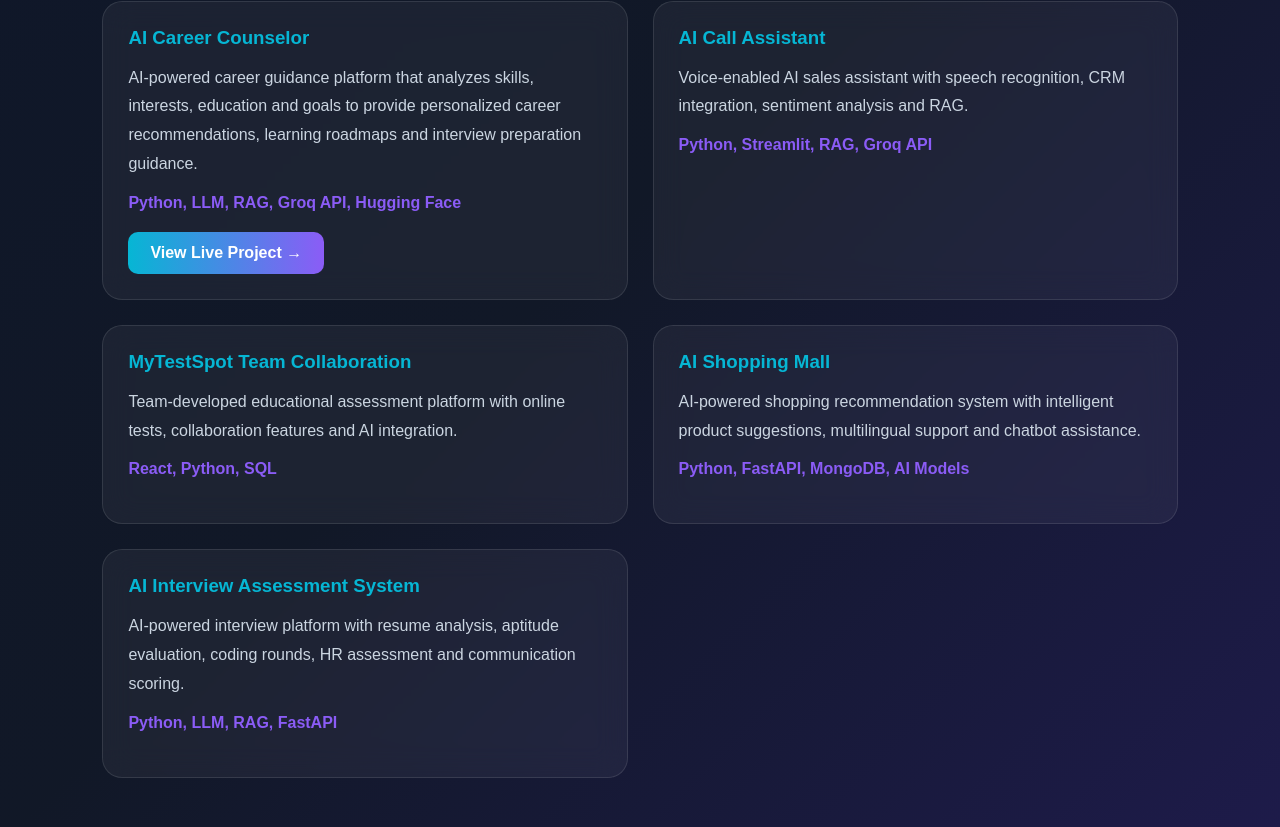
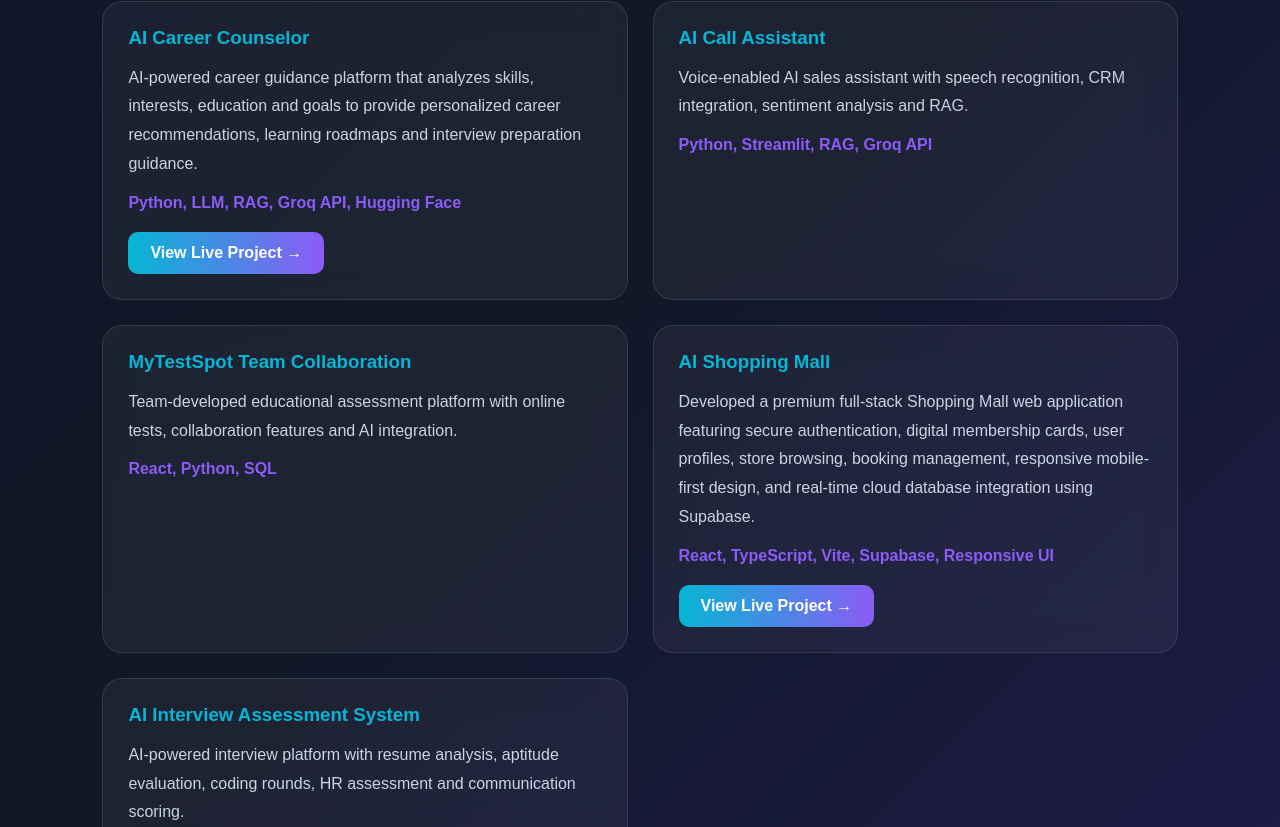
Before and after one commit to muthuraja89109/portfolio, a React app: page /projects in a window 1280 px wide. Shown: the part 471-1298 px from the top of the page. Built offline with nearby package versions, Linux system fonts and the light colour scheme; the HTML template or start-up script is replaced by a standard one.

Commit message:
Update Projects.jsx

```diff
--- a/src/pages/Projects.jsx
+++ b/src/pages/Projects.jsx
@@ -45,9 +45,10 @@ const projects = [
   {
     title: "AI Shopping Mall",
     desc:
-      "AI-powered shopping recommendation system with intelligent product suggestions, multilingual support and chatbot assistance.",
-    tech: "Python, FastAPI, MongoDB, AI Models",
-    link: ""
+      "Developed a premium full-stack Shopping Mall web application featuring secure authentication, digital membership cards, user profiles, store browsing, booking management, responsive mobile-first design, and real-time cloud database integration using Supabase.",
+    tech: "React, TypeScript, Vite, Supabase, Responsive UI",
+    link:
+      "https://shopping-mall-lovat-five.vercel.app/"
   },
 
   {
@@ -138,6 +139,20 @@ export default function Projects() {
             padding: 12px !important;
           }
         }
+
+        .project-card {
+          transition: all 0.35s ease;
+        }
+
+        .project-card:hover {
+          transform: translateY(-8px);
+          box-shadow: 0 20px 40px rgba(6,182,212,.15);
+          border-color: rgba(6,182,212,.35);
+        }
+
+        .project-btn:hover {
+          opacity: .9;
+        }
       `}</style>
 
       <h2
@@ -173,8 +188,7 @@ export default function Projects() {
               backdropFilter: "blur(15px)",
               border: "1px solid rgba(255,255,255,.1)",
               borderRadius: "20px",
-              padding: "25px",
-              transition: "0.3s"
+              padding: "25px"
             }}
           >
             <h3
```
